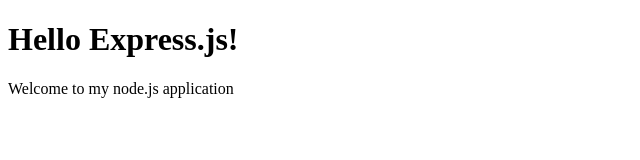
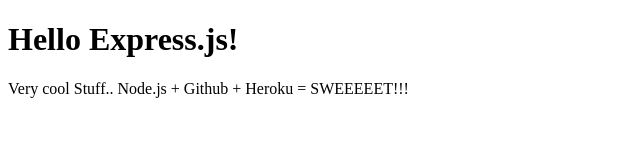
Before and after one commit to tjgersho/nodeServer, a website: page public/index.html in a window 1280 px wide. Shown: the whole page, without its empty margins (0-640 px from the left). Drawn offline with Linux system fonts and the light colour scheme.

Commit message:
Updated index.html

```diff
--- a/public/index.html
+++ b/public/index.html
@@ -6,6 +6,6 @@
 	</head>
 	<body>
 		<h1>Hello Express.js!</h1>
-		<p>Welcome to my node.js application</p>
+	<p>Very cool Stuff.. Node.js + Github + Heroku = SWEEEEET!!!</p>
 	</body>
 </html>
```
